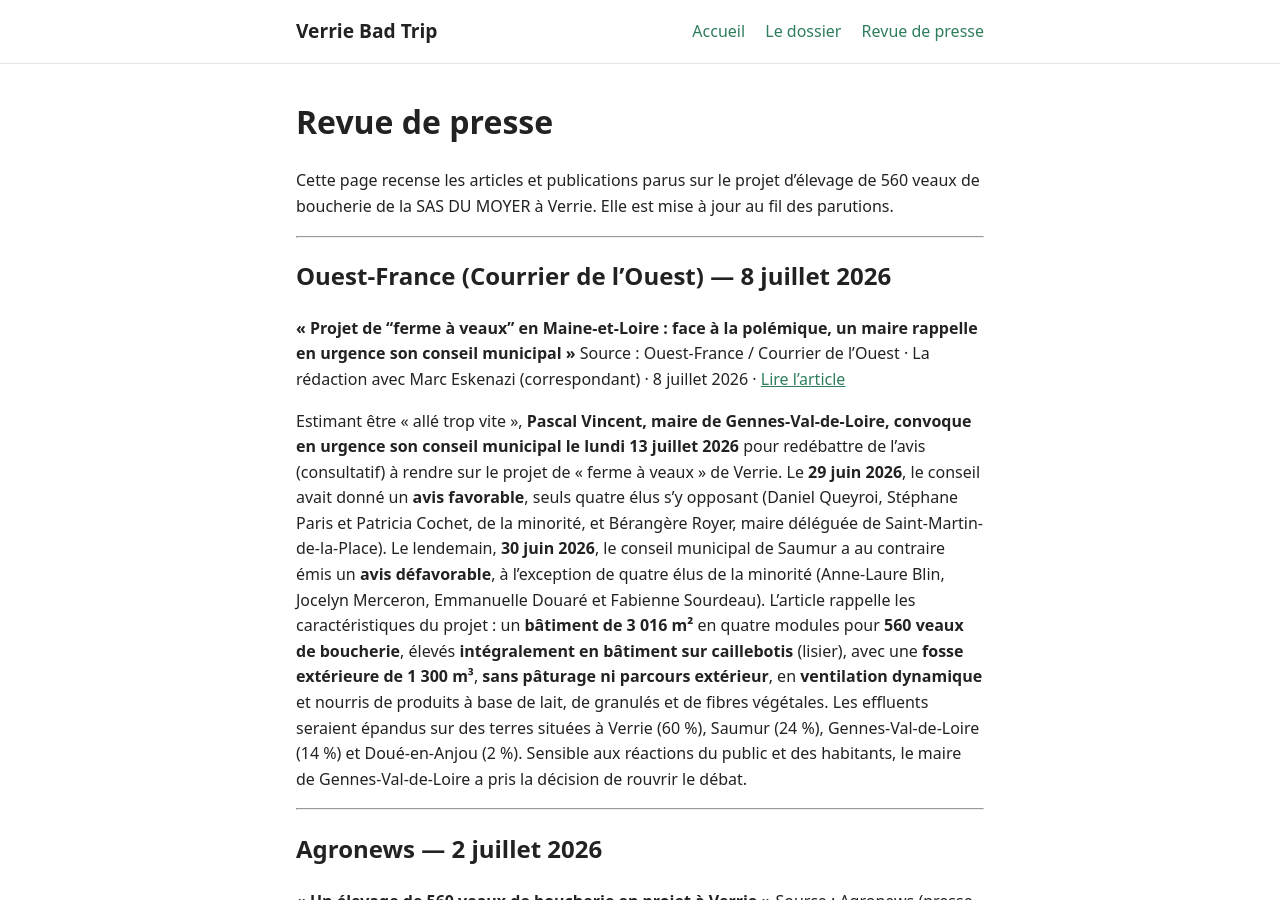
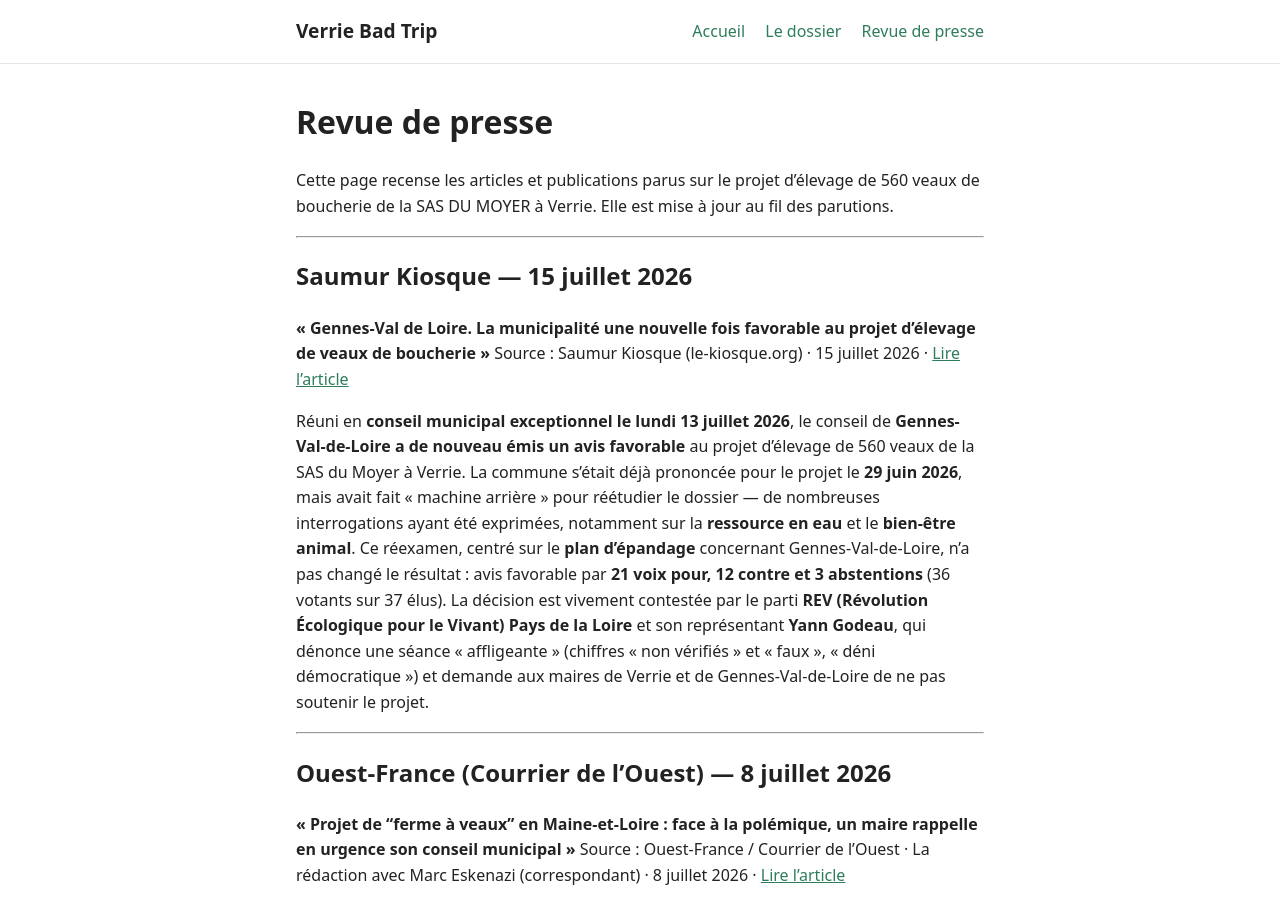
Before and after one commit to houlala/verrie-bad-trip, a Jekyll site: the page built from docs/revue-de-presse.md, in a window 1280 px wide and 900 px high. Built offline with Jekyll 4.4.1, drawn with Linux system fonts in a browser that asks for light colours.

Commit message:
Ajout article Kiosque

```diff
--- a/docs/revue-de-presse.md
+++ b/docs/revue-de-presse.md
@@ -6,6 +6,27 @@ permalink: /revue-de-presse/
 
 Cette page recense les articles et publications parus sur le projet d'élevage de 560 veaux de
 boucherie de la SAS DU MOYER à Verrie. Elle est mise à jour au fil des parutions.
+
+---
+
+## Saumur Kiosque — 15 juillet 2026
+
+**« Gennes-Val de Loire. La municipalité une nouvelle fois favorable au projet d'élevage de veaux de boucherie »**
+Source : Saumur Kiosque (le-kiosque.org) · 15 juillet 2026 ·
+[Lire l'article](https://www.le-kiosque.org/gennes-val-de-loire-la-municipalite-une-nouvelle-fois-favorable-au-projet-delevage-de-veaux-de-boucherie/)
+
+Réuni en **conseil municipal exceptionnel le lundi 13 juillet 2026**, le conseil de
+**Gennes-Val-de-Loire a de nouveau émis un avis favorable** au projet d'élevage de 560 veaux
+de la SAS du Moyer à Verrie. La commune s'était déjà prononcée pour le projet le **29 juin
+2026**, mais avait fait « machine arrière » pour réétudier le dossier — de nombreuses
+interrogations ayant été exprimées, notamment sur la **ressource en eau** et le **bien-être
+animal**. Ce réexamen, centré sur le **plan d'épandage** concernant Gennes-Val-de-Loire, n'a
+pas changé le résultat : avis favorable par **21 voix pour, 12 contre et 3 abstentions**
+(36 votants sur 37 élus). La décision est vivement contestée par le parti **REV (Révolution
+Écologique pour le Vivant) Pays de la Loire** et son représentant **Yann Godeau**, qui
+dénonce une séance « affligeante » (chiffres « non vérifiés » et « faux », « déni
+démocratique ») et demande aux maires de Verrie et de Gennes-Val-de-Loire de ne pas soutenir
+le projet.
 
 ---
 
```
